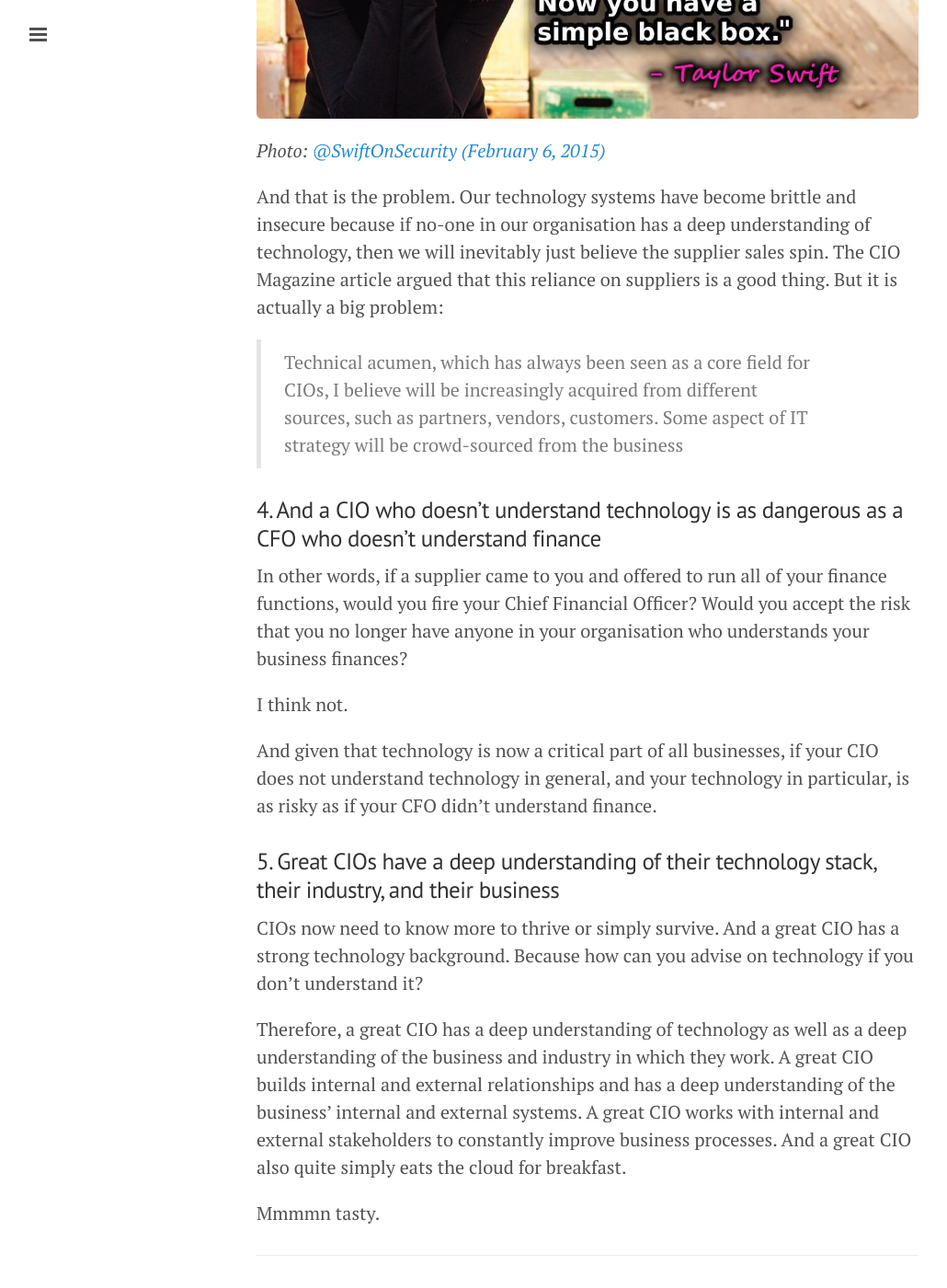
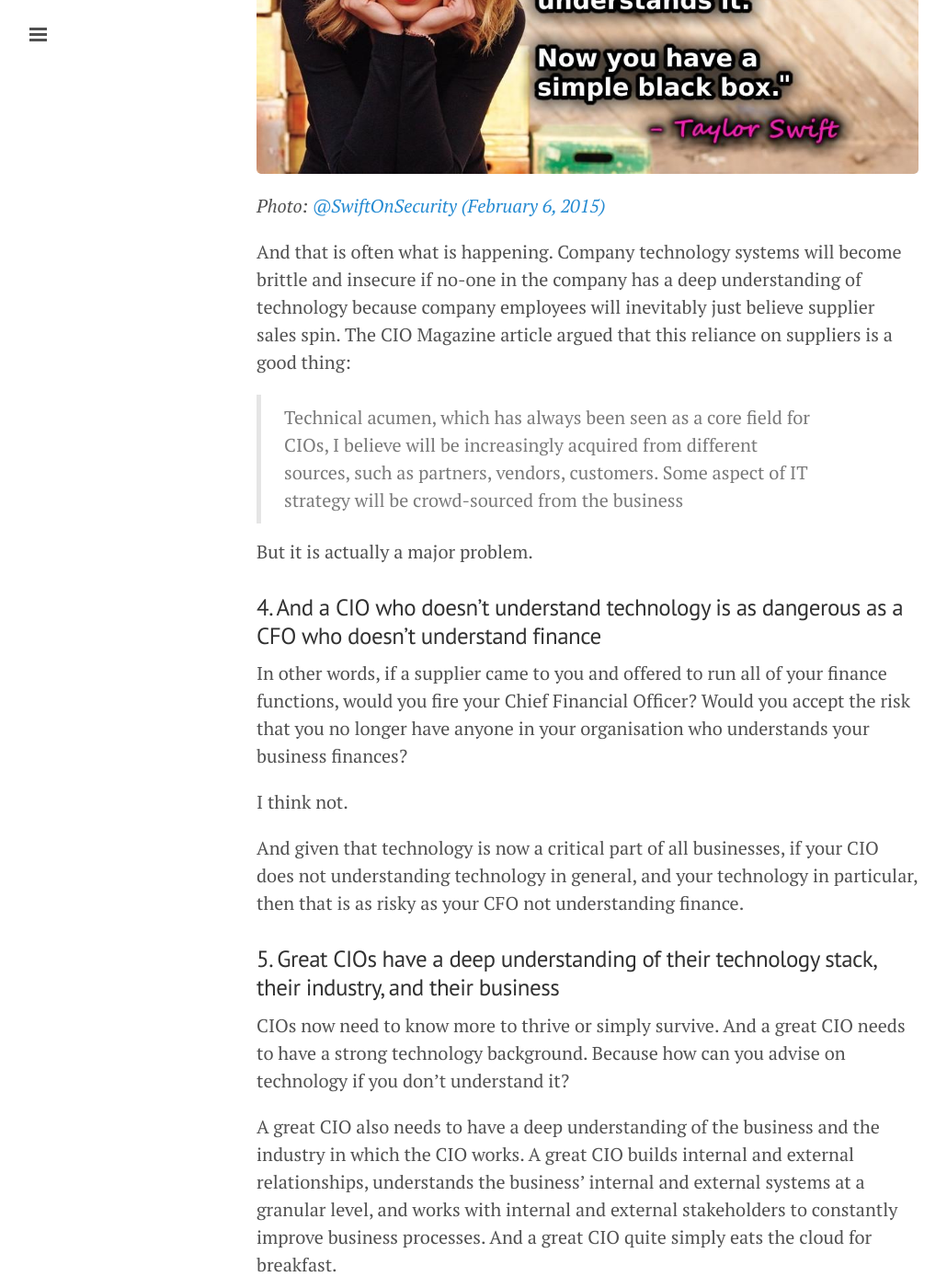
Before and after one commit to imclaren/blog, a Jekyll site: the page built from _posts/2015-02-10-blackbox.md, in a window 1280 px wide and 1400 px high, scrolled down 2509 px. Shown: the whole window at 92% size, without its empty margins (1-1031 px from the left). Built offline with Jekyll 4.4.1, drawn with Linux system fonts in a browser that asks for light colours; Markdown is read by kramdown in place of the engine named in the settings; some of the changed text lies outside the part shown.

Commit message:
blackbox

```diff
--- a/_posts/2015-02-10-blackbox.md
+++ b/_posts/2015-02-10-blackbox.md
@@ -15,43 +15,45 @@ Last year, CIO Magazine published an article titled ["How to Be the CIO of Tomor
 
 > What does the future CIO look like? He or she probably won’t have a technology background. However, this new kind of CIO will not only have to lead a technical staff but will also be a leader of leaders in the boardroom.
 
-The problem with this argument is that while CIOs can no longer be mere technologists, they still need a deep understanding of technology to be effective. Particularly as technology is now so integral to all businesses, and because there is no longer any real distinction between customer business team responsibilities and customer technology team responsibilities.
+The problem with the argument that CIOs don't need a technology background is that while CIOs can no longer be mere technologists, they still need a deep understanding of technology to be effective. Particularly as technology is now so integral to all businesses, and because there is no longer any real distinction between customer business team responsibilities and customer technology team responsibilities. For example, this is right:
 
 > Viewing the business through the eyes of the customer is not something that we tend to do as CIOs. We tend to spend a lot of time talking to supporting functions and internal operations. But are we prepared to take an outside-in view of the business? The typical CIO plays within a certain set of boundaries, or a box. Are we willing to step outside of that and drive cross-functional initiatives? If we stick within an IT boundary, we're going to miss the digital transformation agenda.
 
 ### 2. But many CIOs have lost control of their technology and information systems
 
-The article argues that the role of the CIO has not been diminished, but the following quote is telling:
+The argument in the article is that the role of the CIO has not been diminished, but the following quote is telling:
 
 > I see the CIO as taking the guardian or custodian role, so we don't have shadow IT organizations popping up everywhere. The days of IT strategy getting decided just by the CIO, and the CIO having to convince the CFO or CEO, are gone. The CIO has to be able to take input from all sources and manage and direct the conversation at board level to ensure that we're getting a 360-degree view of what we should be doing.
 
-In other words, many, possibly most, CIOs have lost control over how technology (and information systems) are used in their organisations.  Businesses are moving technology and business functions to the cloud while avoiding, or outright ignoring, their own technology teams.
+In other words, many CIOs have lost control over how technology (and information systems) are used in their organisations. Business owners are moving technology and business functions to the cloud while avoiding, or outright ignoring, their own technology teams.
 
 ### 3. Because increasingly our technology systems are black boxes that we don't understand
 
-Security professionals have a ... let's call it eccentric ... sense of humour.  We can see this from the rise of [@SwiftOnSecurity](https://twitter.com/SwiftOnSecurity), a security professional who insists that she is in fact Taylor Swift, who tweets about information security.  Yes, yes, I know, but bear with me.  InfoSec Taylor Swift recently posted the following:
+Security professionals have a ... let's call it eccentric ... sense of humour. For example, [@SwiftOnSecurity](https://twitter.com/SwiftOnSecurity)(InfoSec Taylor Swift) is a security professional who insists that she is in fact the singer Taylor Swift, and who tweets about information security. Yes, yes, I know, but stay with me. InfoSec Taylor Swift recently posted the following:
 
 ![black box](http://iainmclaren.com/public/images/2015-02-11-blackbox.jpg)
 
 *Photo: [@SwiftOnSecurity (February 6, 2015)](https://twitter.com/SwiftOnSecurity/status/563710484831301632)*
 
-And that is the problem.  Our technology systems have become brittle and insecure because if no-one in our organisation has a deep understanding of technology, then we will inevitably just believe the supplier sales spin.  The CIO Magazine article argued that this reliance on suppliers is a good thing.  But it is actually a big problem:
+And that is often what is happening. Company technology systems will become brittle and insecure if no-one in the company has a deep understanding of technology because company employees will inevitably just believe supplier sales spin. The CIO Magazine article argued that this reliance on suppliers is a good thing:
 
 > Technical acumen, which has always been seen as a core field for CIOs, I believe will be increasingly acquired from different sources, such as partners, vendors, customers. Some aspect of IT strategy will be crowd-sourced from the business
 
+But it is actually a major problem.
+
 ### 4. And a CIO who doesn't understand technology is as dangerous as a CFO who doesn't understand finance
 
-In other words, if a supplier came to you and offered to run all of your finance functions, would you fire your Chief Financial Officer?  Would you accept the risk that you no longer have anyone in your organisation who understands your business finances?
+In other words, if a supplier came to you and offered to run all of your finance functions, would you fire your Chief Financial Officer? Would you accept the risk that you no longer have anyone in your organisation who understands your business finances?
 
 I think not.
 
-And given that technology is now a critical part of all businesses, if your CIO does not understand technology in general, and your technology in particular, is as risky as if your CFO didn't understand finance.
+And given that technology is now a critical part of all businesses, if your CIO does not understanding technology in general, and your technology in particular, then that is as risky as your CFO not understanding finance.
 
 ### 5. Great CIOs have a deep understanding of their technology stack, their industry, and their business
 
-CIOs now need to know more to thrive or simply survive.  And a great CIO has a strong technology background.  Because how can you advise on technology if you don't understand it?
+CIOs now need to know more to thrive or simply survive. And a great CIO needs to have a strong technology background. Because how can you advise on technology if you don't understand it?
 
-Therefore, a great CIO has a deep understanding of technology as well as a deep understanding of the business and industry in which they work.  A great CIO builds internal and external relationships and has a deep understanding of the business' internal and external systems.  A great CIO works with internal and external stakeholders to constantly improve business processes.  And a great CIO also quite simply eats the cloud for breakfast.
+A great CIO also needs to have a deep understanding of the business and the industry in which the CIO works. A great CIO builds internal and external relationships, understands the business' internal and external systems at a granular level, and works with internal and external stakeholders to constantly improve business processes. And a great CIO quite simply eats the cloud for breakfast.
 
 Mmmmn tasty.
 
```
